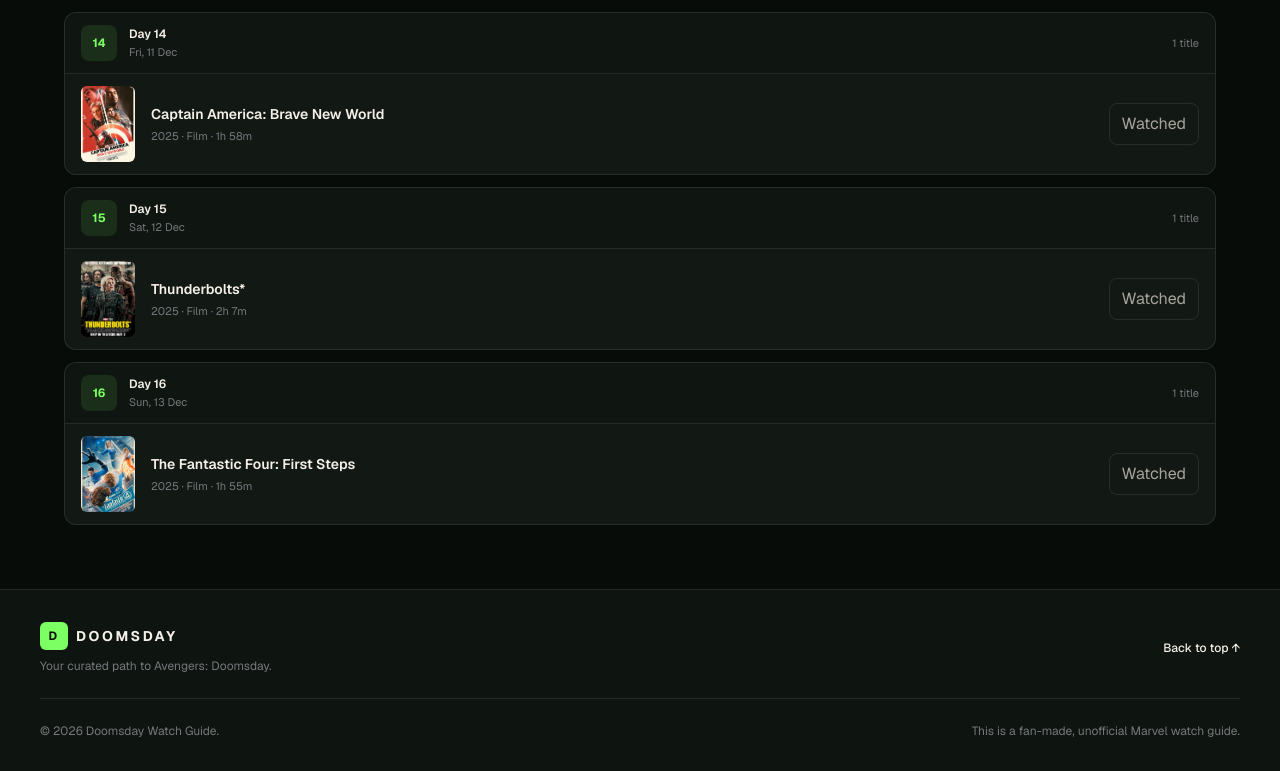
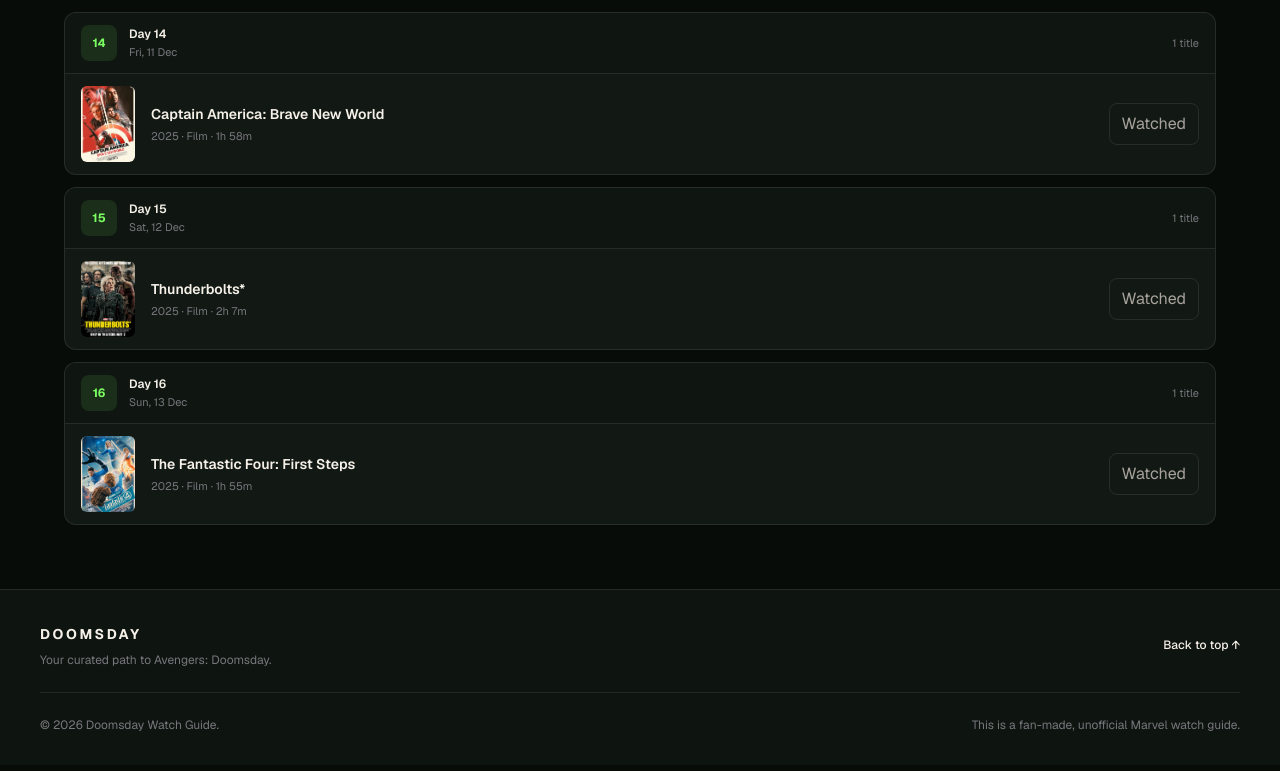
Before and after one commit to prithvikings/dooms, a Next.js app: page / in a window 1280 px wide. Shown: the part 6892-7663 px from the top of the page. Built offline with nearby package versions, Linux system fonts and the light colour scheme.

Commit message:
Remove D mark from footer branding

```diff
--- a/components/layout/Footer.tsx
+++ b/components/layout/Footer.tsx
@@ -1,4 +1,3 @@
-
 import Link from "next/link";
 
 import { Container } from "@/components/ui/Container";
@@ -15,11 +14,8 @@ export function Footer() {
           <div className="space-y-2">
             <Link
               href="/"
-              className="inline-flex items-center gap-2 text-sm font-bold tracking-[0.18em] text-foreground"
+              className="inline-flex items-center text-sm font-bold tracking-[0.18em] text-foreground"
             >
-              <span className="flex size-7 items-center justify-center rounded-md bg-accent-green text-xs font-bold text-[#071006]">
-                D
-              </span>
               DOOMSDAY
             </Link>
 
```
